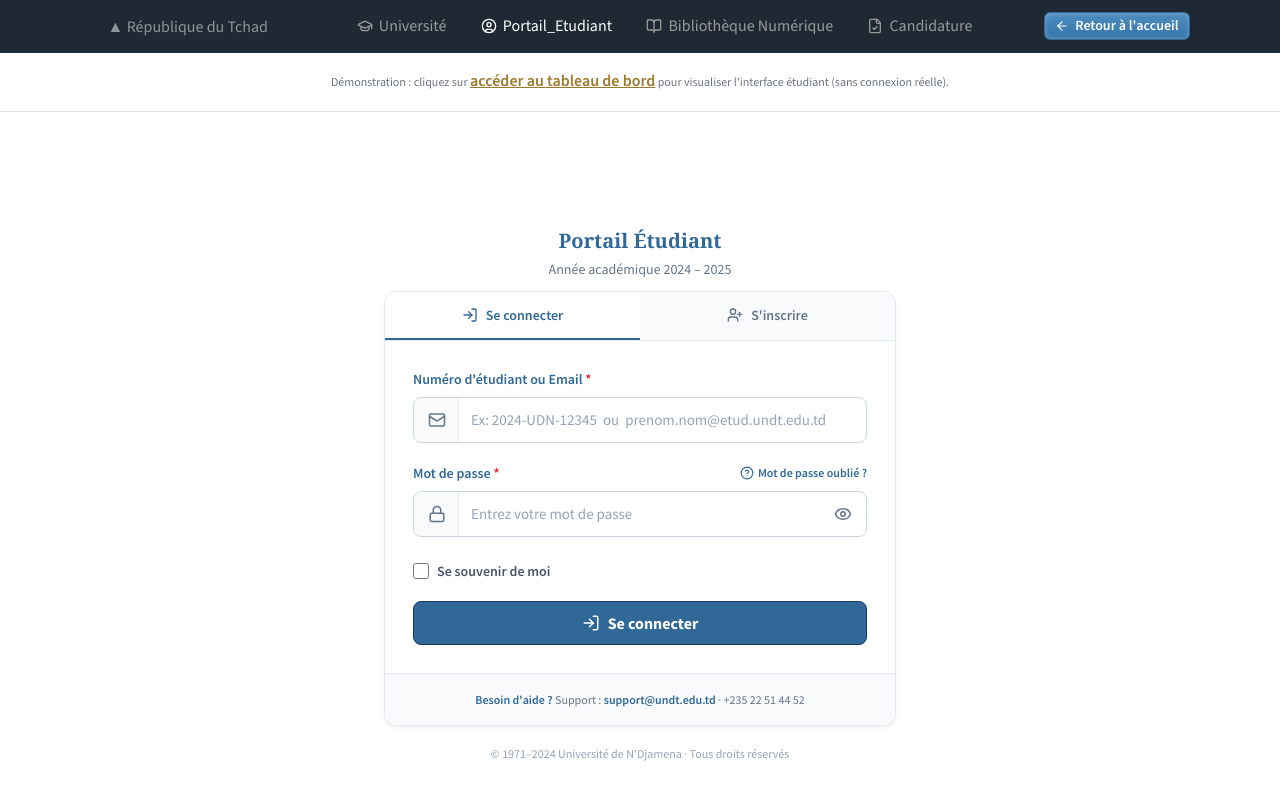
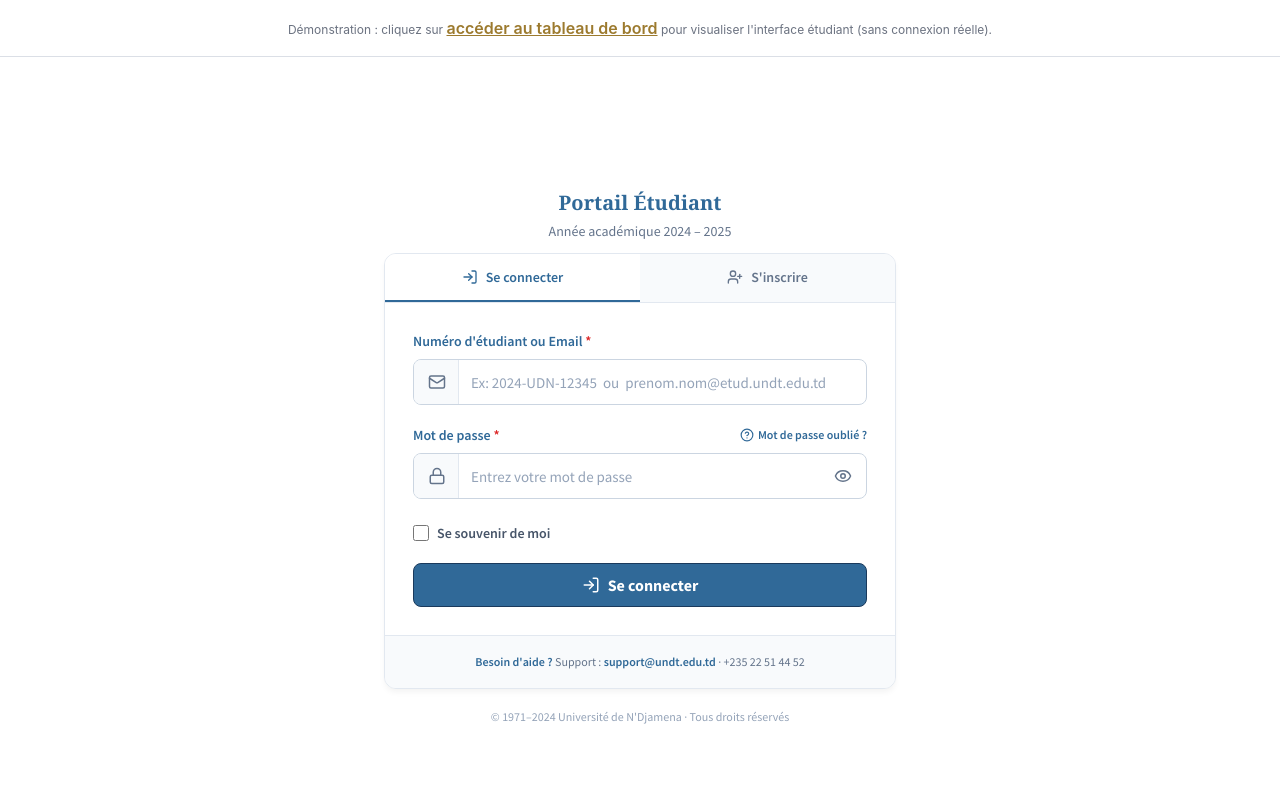
Before and after one commit to Barya696/universite-ndjamena-official-web, a React (Vite) app in the folder frontend/: page /portail-etudiant in a window 1280 px wide. Shown: the top 800 px of the page. Built offline with nearby package versions, Linux system fonts and the light colour scheme.

Commit message:
Portail_Etudiant modified 4

```diff
--- a/frontend/src/app/Components/Portail_Etudiant/Portail_Etudiant.tsx
+++ b/frontend/src/app/Components/Portail_Etudiant/Portail_Etudiant.tsx
@@ -657,7 +657,7 @@ function StudentDashboard({ onLogout }: { onLogout: () => void }) {
   return (
     <div
       style={{
-        minHeight: "calc(100vh - var(--header-stack, 2.25rem))",
+        minHeight: "100vh",
         background: BG,
         fontFamily: SANS,
       }}
@@ -665,8 +665,9 @@ function StudentDashboard({ onLogout }: { onLogout: () => void }) {
       <style>{`
         @import url('https://fonts.googleapis.com/css2?family=Source+Serif+4:wght@400;500;600;700&family=Inter:wght@400;500;600;700&display=swap');
         * { box-sizing: border-box; }
+        html, body { margin: 0; padding: 0; }
 
-        .so-masthead { background: ${NAVY}; position: sticky; top: var(--header-stack, 2.25rem); z-index: 30; border-bottom: 1px solid rgba(255,255,255,0.06); }
+        .so-masthead { background: ${NAVY}; position: sticky; top: 0; z-index: 30; border-bottom: 1px solid rgba(255,255,255,0.06); }
         .so-masthead-nav {
           display: flex; align-items: center; gap: 4px;
           padding: 8px 28px; max-width: 1180px; margin: 0 auto;
--- a/frontend/src/app/Components/Student/StudentLogin.tsx
+++ b/frontend/src/app/Components/Student/StudentLogin.tsx
@@ -174,7 +174,7 @@ export default function StudentLogin() {
       style={{
         background: "#ffffff",
         fontFamily: "'Source Sans Pro', Arial, sans-serif",
-        minHeight: "calc(100vh - var(--header-stack, 2.25rem))",
+        minHeight: "100vh",
       }}
     >
       {/* Centered card */}
--- a/frontend/src/app/routes.tsx
+++ b/frontend/src/app/routes.tsx
@@ -279,11 +279,7 @@ export default function AppRoutes() {
       />
       <Route
         path="/portail-etudiant"
-        element={
-          <Mainlayout>
-            <Portail_Etudiant />
-          </Mainlayout>
-        }
+        element={<Portail_Etudiant />}
       />
       <Route
         path="/bibliotheque"
```
